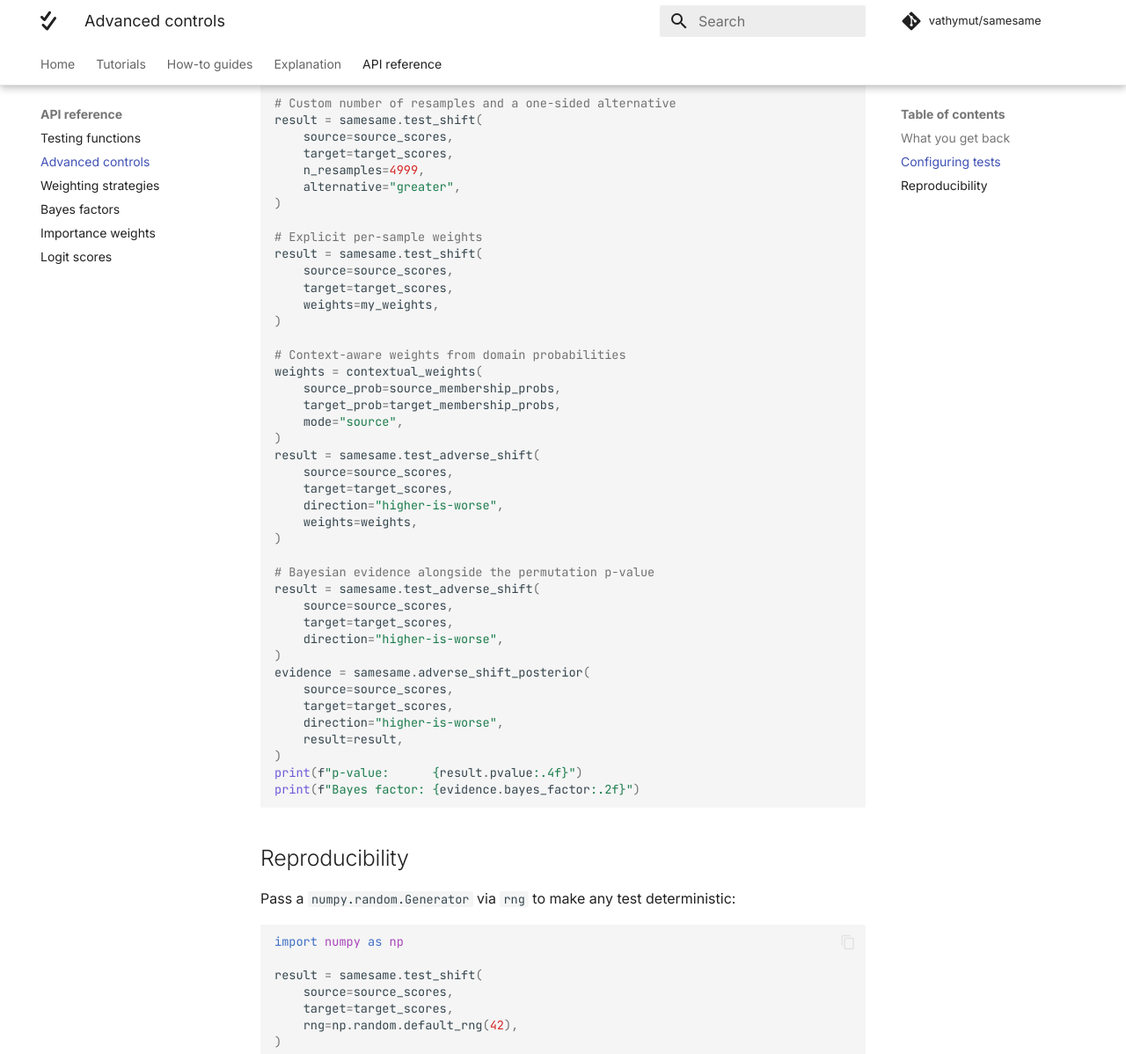
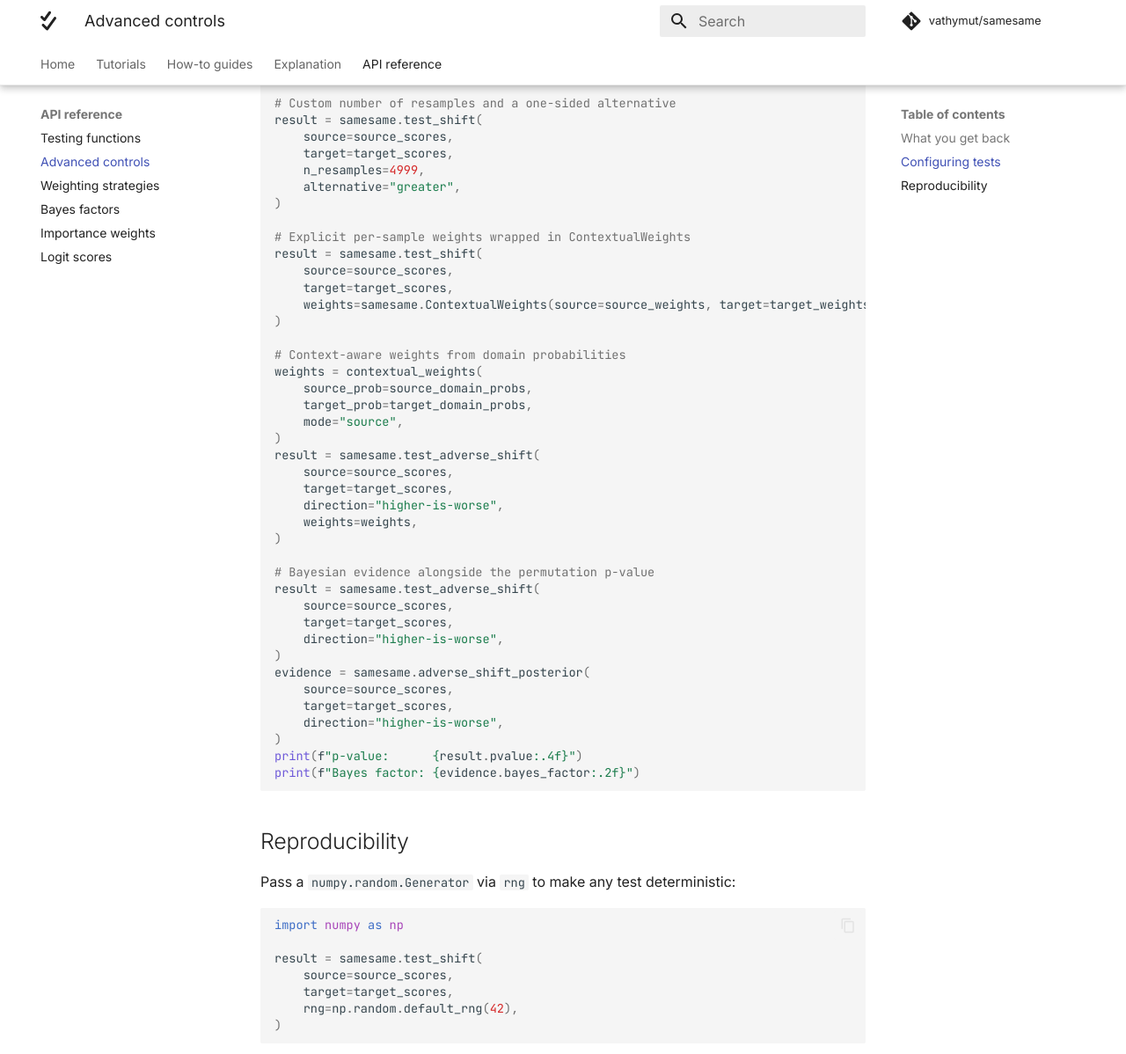
Before and after one commit to vathymut/samesame, an MkDocs documentation site: the page built from docs/api/advanced.md, in a window 1280 px wide and 1400 px high, scrolled down 677 px, cut to the strip 0-1198 px from the top of the window. Shown: the whole strip at 88% size. Built offline with MkDocs 1.6.1 and Material for MkDocs 9.7.7, drawn with Linux system fonts in a browser that asks for light colours; comment, search, counter and statistics services are not loaded.

Commit message:
docs: update documentation for weighting and testing functions to reflect ContextualWeights usage

```diff
--- a/docs/api/advanced.md
+++ b/docs/api/advanced.md
@@ -27,17 +27,17 @@ result = samesame.test_shift(
     alternative="greater",
 )
 
-# Explicit per-sample weights
+# Explicit per-sample weights wrapped in ContextualWeights
 result = samesame.test_shift(
     source=source_scores,
     target=target_scores,
-    weights=my_weights,
+    weights=samesame.ContextualWeights(source=source_weights, target=target_weights),
 )
 
 # Context-aware weights from domain probabilities
 weights = contextual_weights(
-    source_prob=source_membership_probs,
-    target_prob=target_membership_probs,
+    source_prob=source_domain_probs,
+    target_prob=target_domain_probs,
     mode="source",
 )
 result = samesame.test_adverse_shift(
@@ -57,7 +57,6 @@ evidence = samesame.adverse_shift_posterior(
     source=source_scores,
     target=target_scores,
     direction="higher-is-worse",
-    result=result,
 )
 print(f"p-value:      {result.pvalue:.4f}")
 print(f"Bayes factor: {evidence.bayes_factor:.2f}")
--- a/mkdocs.yml
+++ b/mkdocs.yml
@@ -2,7 +2,7 @@ site_name: samesame
 repo_url: https://github.com/vathymut/samesame
 repo_name: vathymut/samesame
 site_url: https://vathymut.github.io/samesame/
-site_description: Samesame - Score-vector shift hypothesis tests
+site_description: Statistical tests for distribution shift — detect and evaluate whether a target sample has drifted from a source sample.
 site_author: Vathy M. Kamulete
 copyright: Copyright &copy; Vathy M. Kamulete
 
```
Also changed, not shown: docs/api/importance_weights.md (+3 -2 lines), docs/api/testing.md (+3 -3 lines), docs/api/weighting.md (+4 -4 lines).
